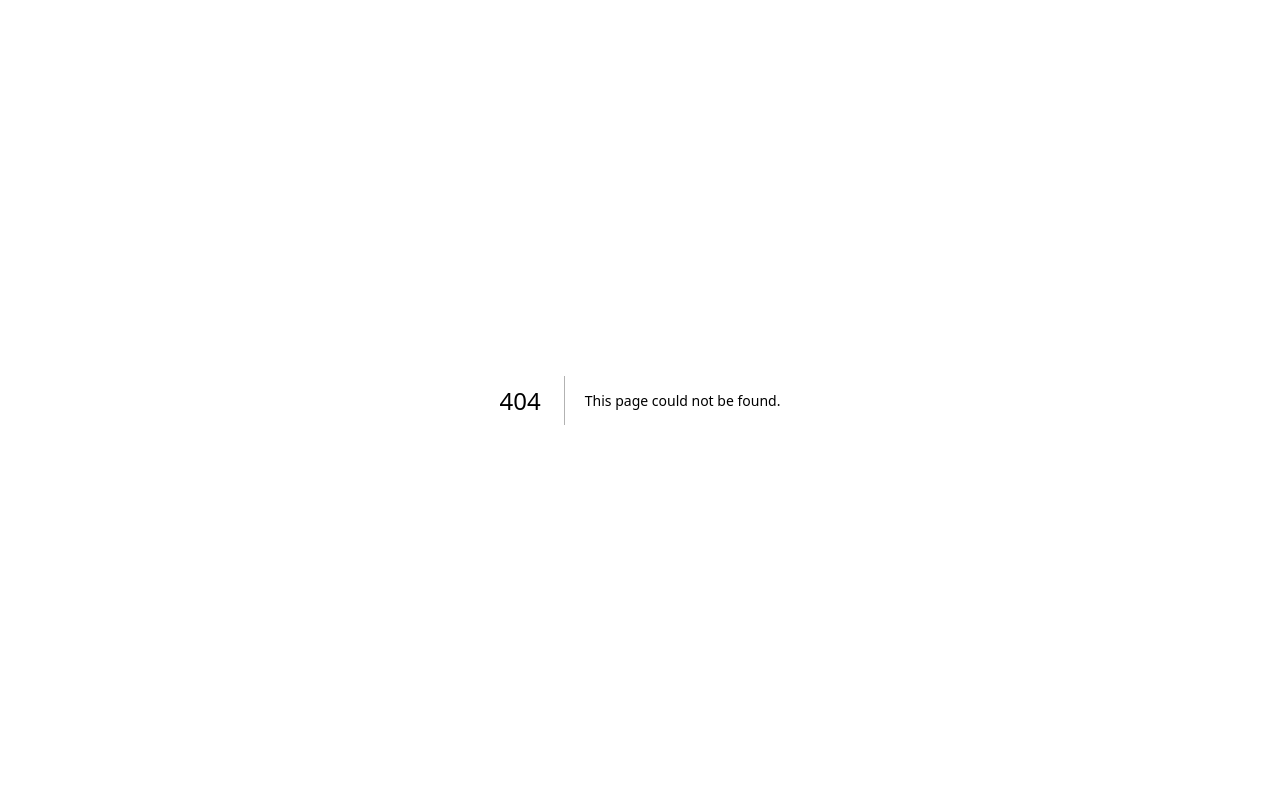
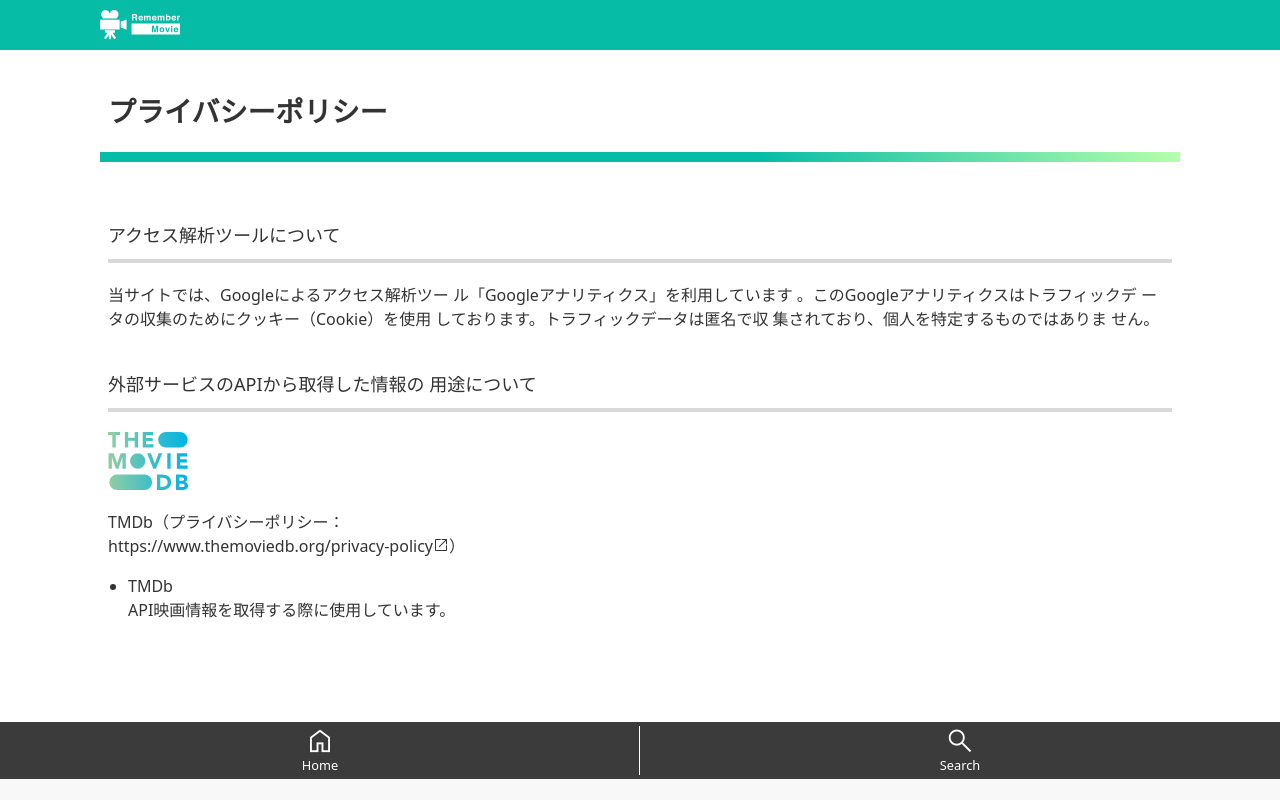
Before and after one commit to neru-ne/remember-movie-2023, a Next.js app: page /privacy in a window 1280 px wide. Before the commit this address had no page. Shown: the top 800 px of the page. Built offline with nearby package versions, Linux system fonts and the light colour scheme.

Commit message:
[add] privacy

```diff
--- a/src/app/about/page.tsx
+++ b/src/app/about/page.tsx
@@ -1,8 +1,13 @@
+import { PageHeading } from "@/app/components/atoms/heading/PageHeading";
+
+
 export default function About() {
 
   return (
     <>
-    About
+      <PageHeading>このサイトについて</PageHeading>
+      <div className="pt-[60px] pb-[100px] px-2 inner">
+      </div>
     </>
   )
 }
--- /dev/null
+++ b/src/app/components/atoms/heading/PageHeading.tsx
@@ -0,0 +1,5 @@
+export const PageHeading = ({ children }: { children: React.ReactNode }) => {
+  return(
+    <h1 className="page-title inner">{children}</h1>
+  )
+}
--- /dev/null
+++ b/src/app/components/atoms/heading/SectionTitle.tsx
@@ -0,0 +1,5 @@
+export const SectionTitle = ({ children }: { children: React.ReactNode }) => {
+  return (
+    <h2 className="section-title">{children}</h2>
+  )
+}
--- a/src/app/components/layouts/Header.tsx
+++ b/src/app/components/layouts/Header.tsx
@@ -1,11 +1,34 @@
+"use client";
+
+import Link from "next/link"
+import { usePathname } from 'next/navigation'
+
 
 export function Header() {
+  const pathname = usePathname();
 
   return (
     <>
-      <header className="l-header">
+      {
+        pathname === "/" ? (
+          <header className="l-header__top">
+            <div className="inner">
+              <img src="assets/images/logo.svg" alt="Remember Movie" className="w-[210px] mx-auto mb-5" />
+              <p className="text-[15px]">新作映画の公開予定日を<br />Googleカレンダーに<br />登録するだけのシンプルなサービスです。</p>
+            </div>
+          </header>
+        ) :
+          (
+            <header className="l-header">
+              <div className="inner">
+                <Link href="/">
+                  <img src="assets/images/logo_w.svg" alt="Remember Movie" className="w-[80px]" />
+                </Link>
+              </div>
+            </header>
+          )
+      }
 
-      </header>
     </>
   )
 }
--- a/src/app/globals.css
+++ b/src/app/globals.css
@@ -61,16 +61,30 @@
 
 :root {}
 
-body {}
+body {
+  @apply text-default;
+}
 
 
 
 @layer components {
+
+  /*common */
   .inner {
     @apply mx-auto w-full;
     max-width: 1080px;
   }
 
+  /* header  */
+  .l-header {
+    @apply bg-[#07BCA7] py-2.5 px-4
+  }
+
+  .l-header__top {
+    @apply text-center py-[60px];
+  }
+
+  /* footer */
   .l-footer {
     @apply bg-[#F8F8F8];
   }
@@ -88,7 +102,17 @@ body {}
   }
 
   .footer-navi>li:first-child {
-    @apply relative before:content-[""] before:w-[1px] before:h-[calc(100%_-_8px)] before:bg-white before:absolute before:top-[4px] before:right-0;
+    @apply relative;
+  }
+
+  .footer-navi>li:first-child::before {
+    content: "";
+    width: 1px;
+    height: calc(100% - 8px);
+    background: #fff;
+    position: absolute;
+    top: 4px;
+    right: 0;
   }
 
   .footer-navi>li a {
@@ -101,3 +125,42 @@ body {}
     display: block;
   }
 }
+
+/* title */
+.page-title {
+  @apply text-[28px] font-bold mt-10 pb-[30px] px-2 relative;
+}
+
+.page-title::before {
+  content: "";
+  width: 100%;
+  height: 10px;
+  background: rgb(7, 188, 167);
+  background: linear-gradient(60deg, rgba(7, 188, 167, 1) 61%, rgba(183, 255, 171, 1) 100%);
+  position: absolute;
+  bottom: 0;
+  right: 0;
+}
+
+.section-title {
+  @apply text-[18px] font-medium pb-2.5 mb-5 border-[#D9D9D9] border-b-[4px];
+}
+
+.section-title:nth-of-type(n+2) {
+  @apply mt-10;
+}
+
+a:not(class)[target=_blank]::after {
+  font-family: 'icomoon' !important;
+  speak: never;
+  font-style: normal;
+  font-weight: normal;
+  font-variant: normal;
+  text-transform: none;
+  line-height: 1;
+
+  /* Better Font Rendering =========== */
+  -webkit-font-smoothing: antialiased;
+  -moz-osx-font-smoothing: grayscale;
+  content: "\e905";
+}
--- /dev/null
+++ b/src/app/privacy/page.tsx
@@ -0,0 +1,29 @@
+import { PageHeading } from "@/app/components/atoms/heading/PageHeading";
+import { SectionTitle } from "@/app/components/atoms/heading/SectionTitle";
+
+
+export default function Privacy() {
+
+  return (
+    <>
+      <PageHeading>プライバシーポリシー</PageHeading>
+      <div className="pt-[60px] pb-[100px] px-2 inner">
+        <SectionTitle>アクセス解析ツールについて</SectionTitle>
+        <p>当サイトでは、Googleによるアクセス解析ツー
+          ル「Googleアナリティクス」を利用しています
+          。このGoogleアナリティクスはトラフィックデ
+          ータの収集のためにクッキー（Cookie）を使用
+          しております。トラフィックデータは匿名で収
+          集されており、個人を特定するものではありま
+          せん。</p>
+        <SectionTitle>外部サービスのAPIから取得した情報の
+          用途について</SectionTitle>
+        <img src="assets/images/tmdb_logo.svg" alt="tmdb" className="w-[80px] mb-5" />
+        <p>TMDb（プライバシーポリシー：<br /><a href="https://www.themoviedb.org/privacy-policy" target="_blank" rel="noopener">https://www.themoviedb.org/privacy-policy</a>）</p>
+        <ul className="list-disc pl-5 mt-4">
+          <li>TMDb<br/>API映画情報を取得する際に使用しています。</li>
+        </ul>
+      </div>
+    </>
+  )
+}
--- a/tailwind.config.ts
+++ b/tailwind.config.ts
@@ -10,15 +10,12 @@ const config: Config = {
     fontSize:{
       sm: '0.8rem',
       base: '1rem',
-      xl: '1.25rem',
-      '2xl': '1.563rem',
-      '3xl': '1.953rem',
-      '4xl': '2.441rem',
-      '5xl': '3.052rem',
     },
     extend: {
       colors:{
+        'default':'#333',
         'primary':'#07BCA7',
+        'bgEnd':'#B7FFAB',
       }
     },
   },
```
Also changed, not shown: public/assets/images/logo_w.svg (added).
